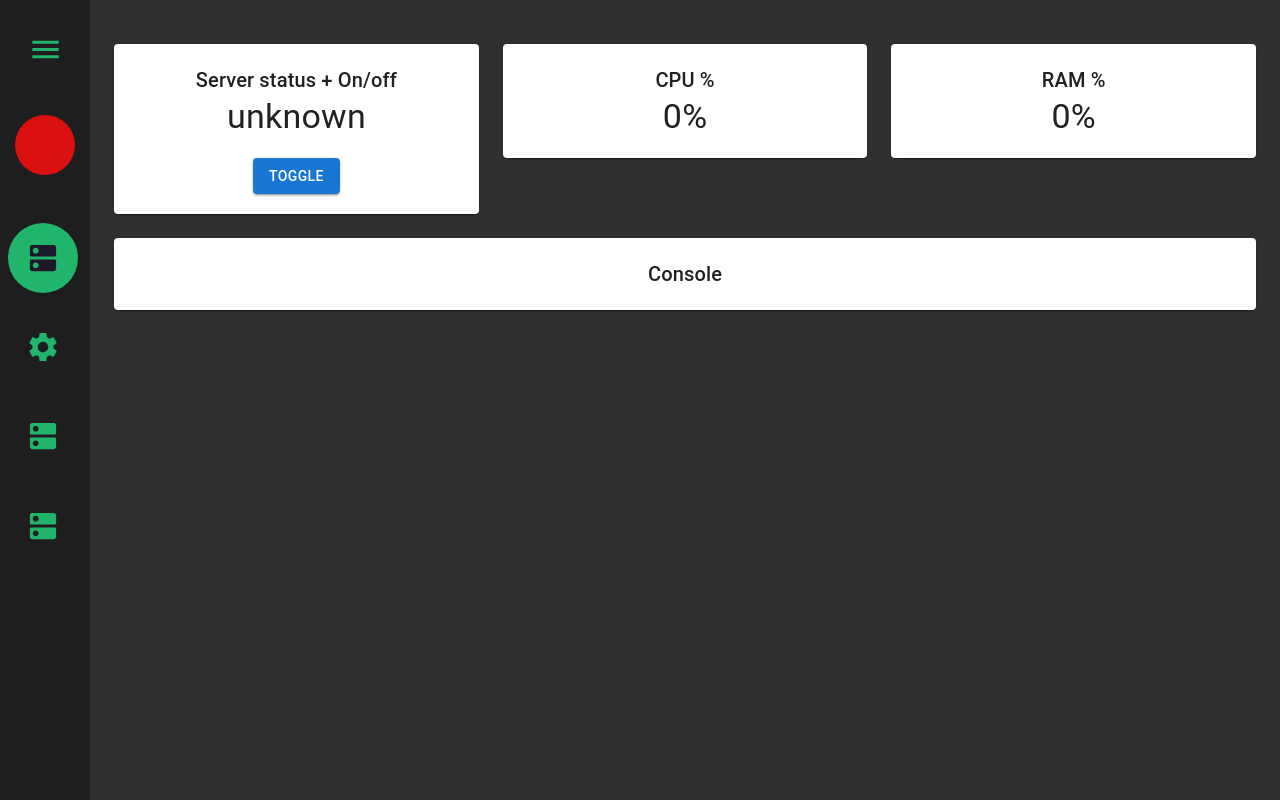
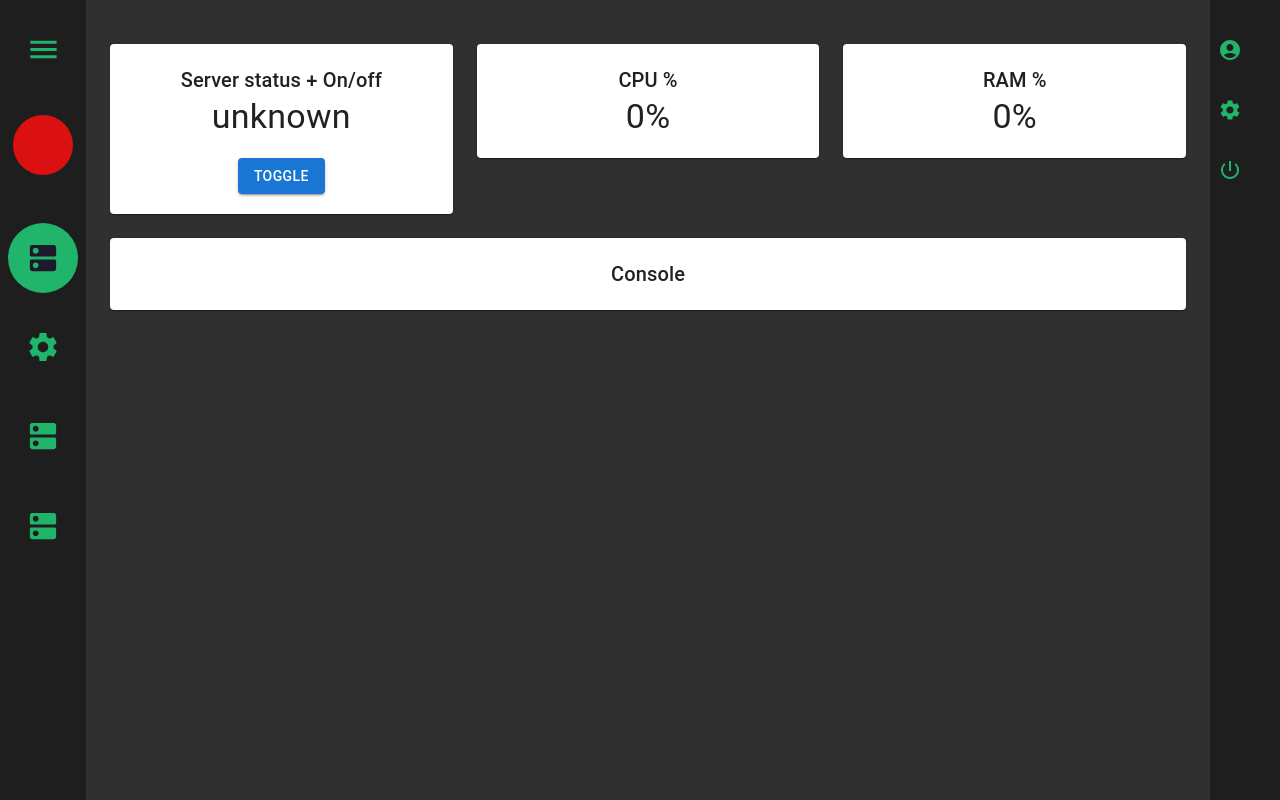
Before and after one commit to Xeaphones/Minecraft_gui, a React (Vite) app in the folder gui_front/: page / in a window 1280 px wide. Built offline with nearby package versions, Linux system fonts and the light colour scheme; no server answers.

Commit message:
side_menu

```diff
--- a/gui_front/src/App.jsx
+++ b/gui_front/src/App.jsx
@@ -1,6 +1,7 @@
 import React from 'react';
 import HomePage from './components/HomePage';
 import Menu from './components/menu';
+import SideMenu from './components/side_menu';
 import './app.scss';
 
 function App() {
@@ -8,6 +9,7 @@ function App() {
         <div className="App">
             <Menu />
             <HomePage />
+            <SideMenu />
         </div>
     );
 }
--- a/gui_front/src/app.scss
+++ b/gui_front/src/app.scss
@@ -8,6 +8,7 @@ $green: #27C93F;
 html, body {
   margin: 0;
   height: 100vh;
+  width: 100vw;
 }
 
 body {
@@ -18,6 +19,7 @@ body {
     .App {
       display: flex;
       height: 100vh;
+      width: 100vw;
     }
   }
 }
--- /dev/null
+++ b/gui_front/src/components/side_menu/ContentSwitcher.jsx
@@ -0,0 +1,31 @@
+import React from 'react';
+
+const ContentSwitcher = ({ activeMenu, players, playerCount }) => {
+  const renderContent = () => {
+    switch (activeMenu) {
+      case 'players':
+        return (
+          <div>
+            <p>Nombre de joueurs : {playerCount}</p>
+            <div>Liste des joueurs:
+              <ul>{players.map((player, index) => <li key={index}>{player}</li>)}</ul>
+            </div>
+          </div>
+        );
+      case 'settings':
+        return <div>Settings content...</div>;
+      case 'logout':
+        return <div>Logging out...</div>;
+      default:
+        return null;
+    }
+  };
+
+  return (
+    <div className="menu-content">
+      {renderContent()}
+    </div>
+  );
+};
+
+export default ContentSwitcher;
--- /dev/null
+++ b/gui_front/src/components/side_menu/index.jsx
@@ -0,0 +1,66 @@
+import React, { useState, useEffect } from 'react';
+import { IconButton } from '@mui/material';
+import {
+  AccountCircle as AccountIcon,
+  Settings as SettingsIcon,
+  PowerSettingsNew as PowerIcon
+} from '@mui/icons-material';
+import './menu.scss';
+import ContentSwitcher from './ContentSwitcher';
+
+const SideMenu = () => {
+  const [menuOpen, setMenuOpen] = useState(false);
+  const [activeMenu, setActiveMenu] = useState(null);
+  const [players, setPlayers] = useState([]);
+  const [playerCount, setPlayerCount] = useState(0);
+
+  const handleMenuClick = (menu) => {
+    setMenuOpen(true);
+    setActiveMenu(menu);
+  };
+
+  const handleClickOutside = (event) => {
+    if (!event.target.closest('.side-menu') && !event.target.closest('.menu-icons .icon')) {
+      setMenuOpen(false);
+      setActiveMenu(null);
+    }
+  };
+
+  useEffect(() => {
+    document.addEventListener('click', handleClickOutside);
+    return () => {
+      document.removeEventListener('click', handleClickOutside);
+    };
+  }, []);
+
+  useEffect(() => {
+    if (activeMenu === 'players') {
+      fetch('/api/query/full')
+        .then((response) => response.json())
+        .then((data) => {
+          setPlayers(data.players);
+          setPlayerCount(data.num_players);
+        })
+        .catch((error) => console.error('Error fetching player data:', error));
+    }
+  }, [activeMenu]);
+
+  return (
+    <div className={`side-menu ${menuOpen ? 'open' : 'closed'}`}>
+      <div className="menu-icons">
+        <IconButton onClick={() => handleMenuClick('players')}>
+          <AccountIcon className='icon' />
+        </IconButton>
+        <IconButton onClick={() => handleMenuClick('settings')}>
+          <SettingsIcon className='icon' />
+        </IconButton>
+        <IconButton onClick={() => handleMenuClick('logout')}>
+          <PowerIcon className='icon' />
+        </IconButton>
+      </div>
+      {menuOpen && <ContentSwitcher activeMenu={activeMenu} players={players} playerCount={playerCount} />}
+    </div>
+  );
+};
+
+export default SideMenu;
--- /dev/null
+++ b/gui_front/src/components/side_menu/menu.scss
@@ -0,0 +1,56 @@
+@import '../../app.scss';
+
+.side-menu {
+    top: 0;
+    right: 0;
+    height: 100vh;
+    background-color: $background-secondary;
+    display: flex;
+    transition: width 0.3s ease;
+    z-index: 1000;
+
+    &.closed {
+        width: 80px;
+        ~ .main-content {
+            margin-right: 80px;
+        }
+    }
+
+    &.open {
+        width: 300px;
+        ~ .main-content {
+            margin-right: 300px;
+        }
+    }
+
+    .menu-icons {
+        display: flex;
+        flex-direction: column;
+        align-items: center;
+        margin-top: 20px;
+        position: relative;
+        z-index: 1001;
+
+        .icon {
+            color: $primary;
+            margin: 10px 0;
+        }
+    }
+
+    .menu-content {
+        margin-top: 20px;
+        width: 100%;
+        padding: 20px;
+        color: #fff;
+        overflow-y: auto;
+
+        ul {
+            list-style: none;
+            padding: 0;
+
+            li {
+                padding: 5px 0;
+            }
+        }
+    }
+}
```
